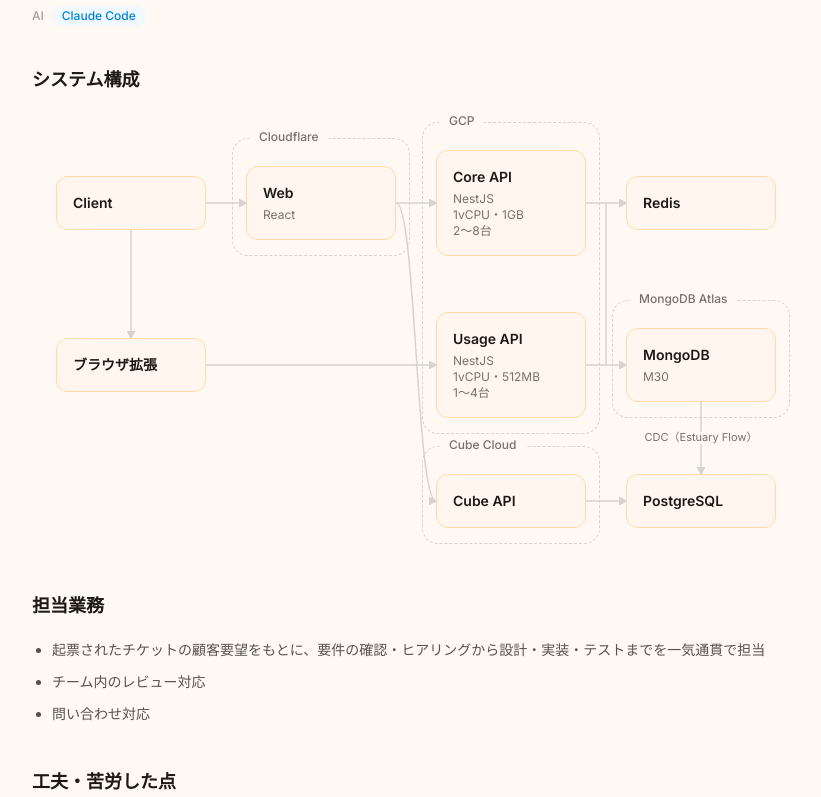
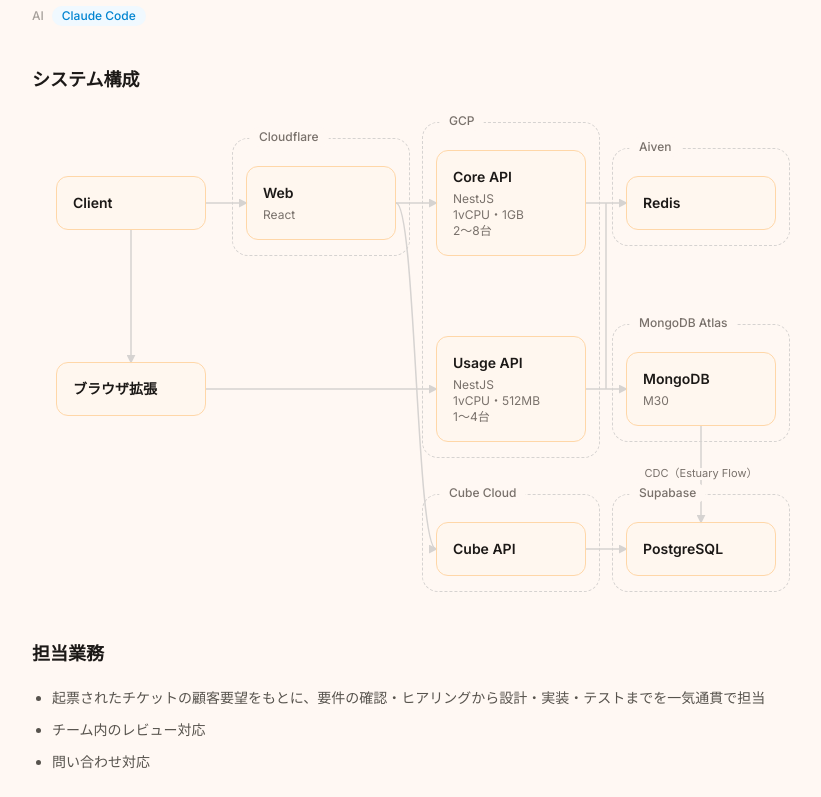
Before and after one commit to daikiku10/bayan-top-page, a Next.js app: page /engagements/4 in a window 1280 px wide. Shown: the part 570-1367 px from the top of the page, without its empty margins (224-1045 px from the left). Built offline with nearby package versions, Linux system fonts and the light colour scheme.

Commit message:
システム構成図のPostgreSQLをSupabase、RedisをAivenの枠に入れ、ラベルが重ならないよう行間を調整
Co-Authored-By: Claude Opus 5.5 <noreply@anthropic.com>
Claude-Session: https://claude.ai/code/session_01Fj4eqJN89zCWLn984GRjcy

```diff
--- a/src/components/sections/ArchitectureDiagram.tsx
+++ b/src/components/sections/ArchitectureDiagram.tsx
@@ -207,7 +207,7 @@ export default function ArchitectureDiagram({
       })}
 
       <div
-        className={`grid gap-x-10 ${groups && groups.length > 0 ? "gap-y-14" : "gap-y-6"}`}
+        className={`grid gap-x-10 ${groups && groups.length > 0 ? "gap-y-20" : "gap-y-6"}`}
         style={{
           gridTemplateColumns: `repeat(${columnCount}, minmax(140px, 1fr))`,
           gridTemplateRows: `repeat(${rowCount}, auto)`,
--- a/src/data/engagements.ts
+++ b/src/data/engagements.ts
@@ -96,6 +96,8 @@ export const engagements: Engagement[] = [
         { label: "GCP", nodeIds: ["core", "usage"] },
         { label: "Cube Cloud", nodeIds: ["cube"] },
         { label: "MongoDB Atlas", nodeIds: ["mongodb"] },
+        { label: "Supabase", nodeIds: ["postgresql"] },
+        { label: "Aiven", nodeIds: ["redis"] },
       ],
     },
   },
```
